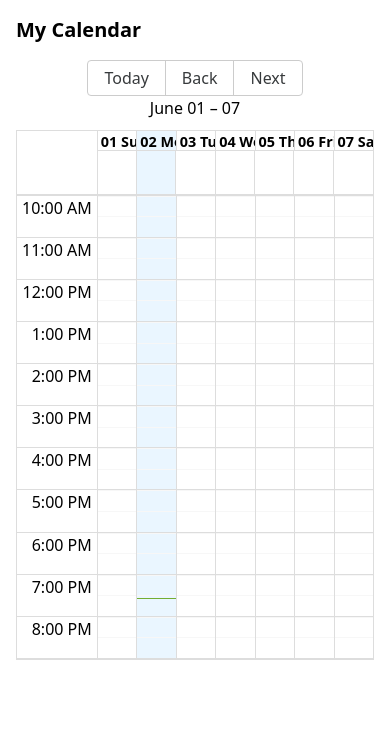
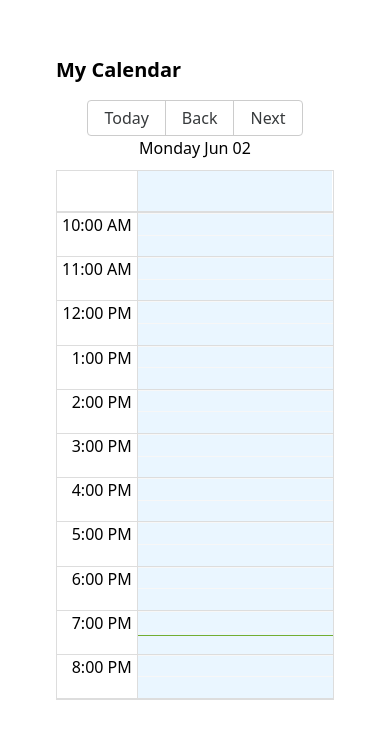
Before and after one commit to DoughBoySlim/Jakes_Scheduling_App, a React (Vite) app: page /employee-home in a window 390 px wide. Shown: the top 738 px of the page. Built offline with nearby package versions, Linux system fonts and the light colour scheme; no server answers.

Commit message:
Updated Calendar.jsx with supabase connections to get fullname and to get data to create an event. I need to decide how to build the calendar. before deciding how to continue

```diff
--- a/src/components/Calendar.jsx
+++ b/src/components/Calendar.jsx
@@ -1,9 +1,41 @@
 import React from 'react'
+import { useState, useEffect } from 'react'
 import supabase from '../config/supabaseClient'
 import { Calendar, dateFnsLocalizer } from 'react-big-calendar'
-import { format, parse, startOfWeek, getDay, startOfDay } from 'date-fns'
+import { format, parse, startOfWeek, getDay, startOfDay, differenceInCalendarDays } from 'date-fns'
 import { enUS } from 'date-fns/locale/en-US'
 import 'react-big-calendar/lib/css/react-big-calendar.css'
+
+// Supabase Connection To DB
+
+// Getting shift data to put into events
+async function getShiftData() {
+    const { data, error } = await supabase
+    .from('shifts')
+    .select(
+        'employee_id',
+        'shift_date',
+        'start_time',
+        'end_time',
+        'employee_type'
+    )
+
+    return { data, error };
+}
+
+
+// Getting A User's Name to print into the Calendar for others to see:
+
+async function getUserFullName(id) {
+    const { data, error } = await supabase
+    .from('users')
+    .select('full_name')
+    .eq('employee_id', id)
+    .single();
+
+    return { data, error };
+}
+
 
 const locales = {
     'en-US': enUS,
@@ -17,11 +49,17 @@ const localizer = dateFnsLocalizer({
     locales,
 });
 
+// Hardcoded Events
 const events = [
     {
         title: 'Manager',
         start: new Date(2025, 6, 15, 10, 0),
         end: new Date(2025, 6, 15, 14, 0),
+    },
+    {
+        title: 'Cook',
+        start: new Date(2025, 6, 16, 10, 0),
+        end: new Date(2025, 6, 16, 14, 0),
     },
 ];
 
@@ -31,8 +69,23 @@ const maxTime = new Date();
 maxTime.setHours(21,0,0,0);
 
 export default function MyCalendar() {
+
+    const[calendarView, setCalendarView] = useState(() =>
+        window.innerWidth < 768 ? 'day' : 'week'
+    );
+
+    useEffect(() => {
+        function handleResize() {
+            window.innerWidth < 768 ? setCalendarView('day') : setCalendarView('week');
+        }
+        handleResize();
+        window.addEventListener('resize', handleResize);
+        return () => window.removeEventListener('resize', handleResize);
+    }, []);
+
+
     return (
-        <div className="p-4">
+        <div className="p-4 m-10">
             <h2 className="text-xl font-semibold mb-4">My Calendar</h2>
             <Calendar
                 localizer={localizer}
@@ -40,8 +93,8 @@ export default function MyCalendar() {
                 startAccessor="start"
                 endAccessor="end"
                 style={{ height: 600 }}
-                defaultView="week"
-                views={['week']}
+                defaultView={calendarView}
+                views={[calendarView]}
                 min={minTime}
                 max={maxTime}
             />
```
